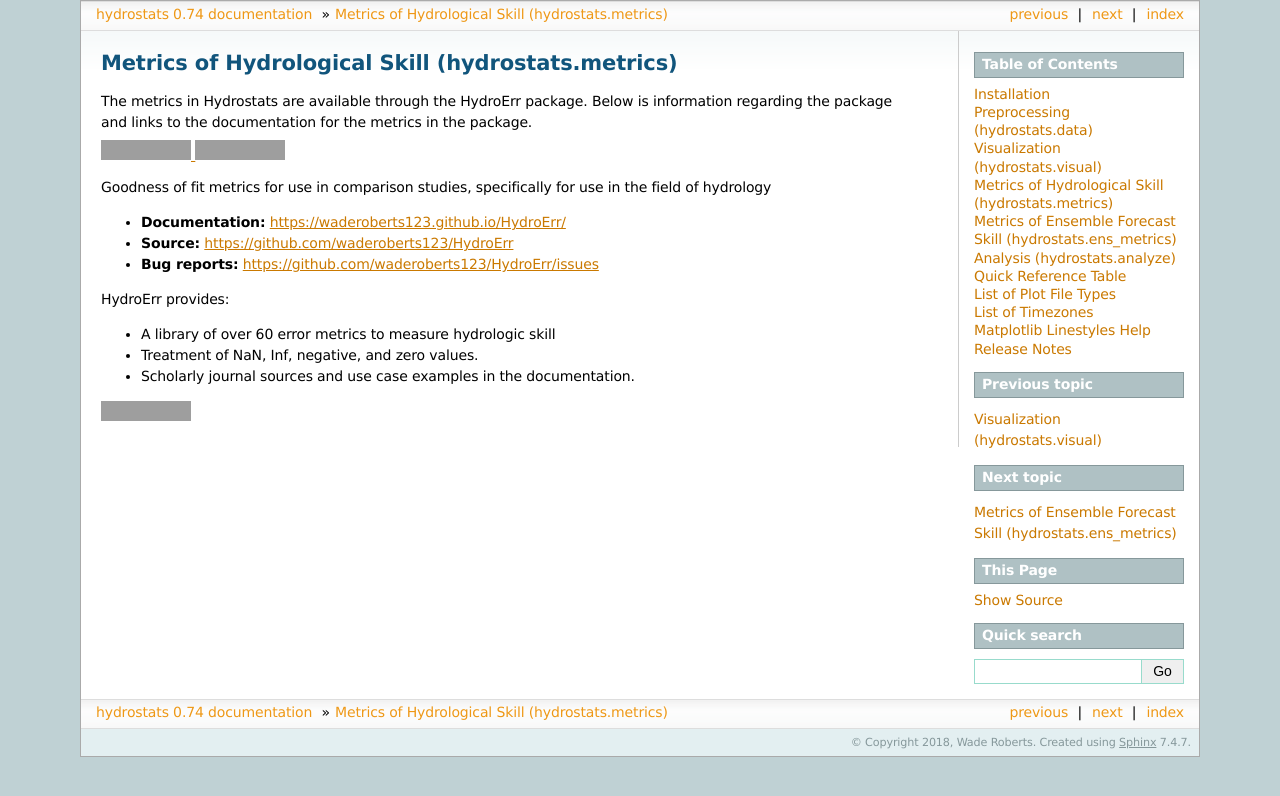
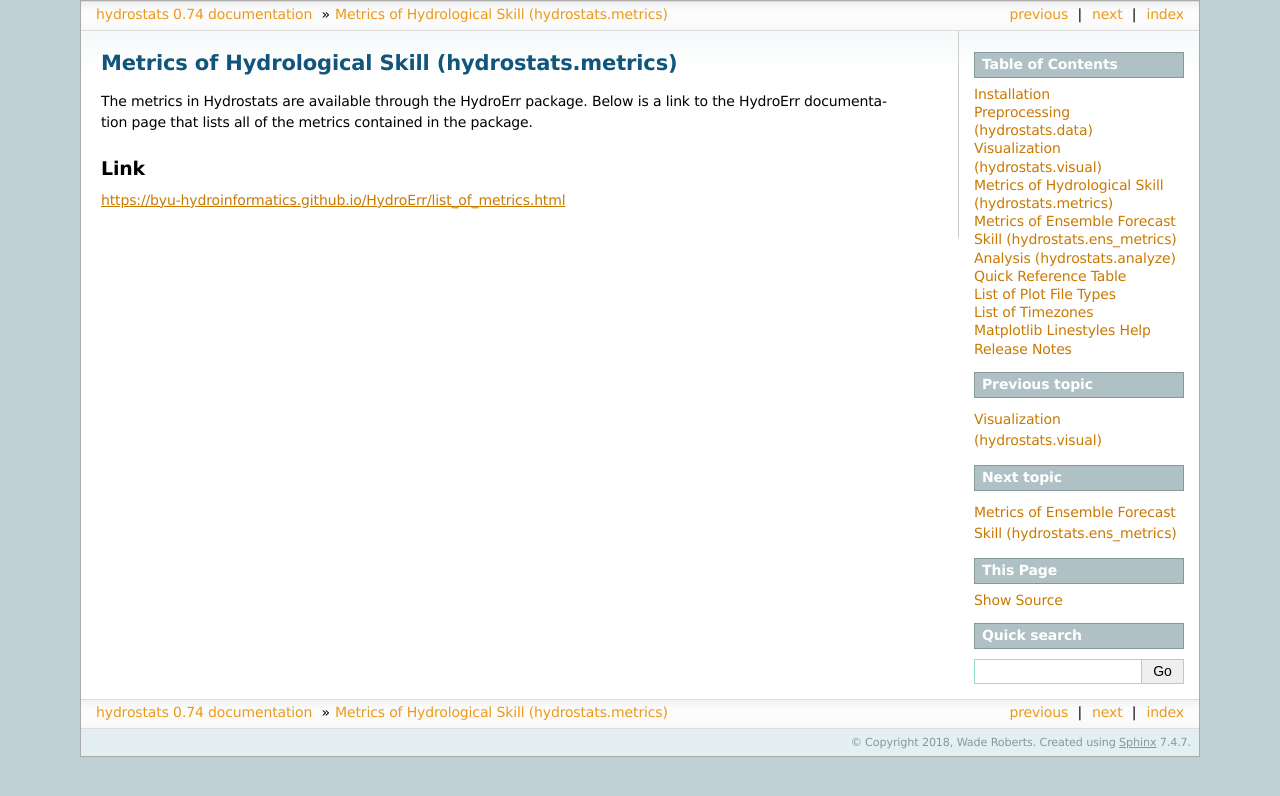
Before and after one commit to BYU-Hydroinformatics/Hydrostats, a Sphinx documentation site: the page built from docs/Metrics.rst, in a window 1280 px wide. Shown: the top 796 px of the page. Built offline with Sphinx 7.4.7, drawn with Linux system fonts in a browser that asks for light colours; grey boxes are pictures that could not be loaded.

```diff
--- a/docs/Metrics.rst
+++ b/docs/Metrics.rst
@@ -1,25 +1,9 @@
 Metrics of Hydrological Skill (hydrostats.metrics)
 ==================================================
 
-The metrics in Hydrostats are available through the HydroErr package. Below is information regarding the package and
-links to the documentation for the metrics in the package.
+The metrics in Hydrostats are available through the HydroErr package. Below is a link to the HydroErr
+documentation page that lists all of the metrics contained in the package.
 
-.. image:: https://travis-ci.org/waderoberts123/HydroErr.svg?branch=master
-    :target: https://travis-ci.org/waderoberts123/HydroErr
-.. image:: https://codecov.io/gh/waderoberts123/HydroErr/branch/master/graph/badge.svg
-    :target: https://codecov.io/gh/waderoberts123/HydroErr
-
-Goodness of fit metrics for use in comparison studies, specifically for use in the field of hydrology
-
-- **Documentation:** `<https://waderoberts123.github.io/HydroErr/>`_
-- **Source:** https://github.com/waderoberts123/HydroErr
-- **Bug reports:** https://github.com/waderoberts123/HydroErr/issues
-
-HydroErr provides:
-
-- A library of over 60 error metrics to measure hydrologic skill
-- Treatment of NaN, Inf, negative, and zero values.
-- Scholarly journal sources and use case examples in the documentation.
-
-.. image:: https://img.shields.io/badge/powered%20by-BYU%20HydroInformatics-blue.svg
-    :target: http://worldwater.byu.edu/
+Link
+^^^^
+https://byu-hydroinformatics.github.io/HydroErr/list_of_metrics.html
```
